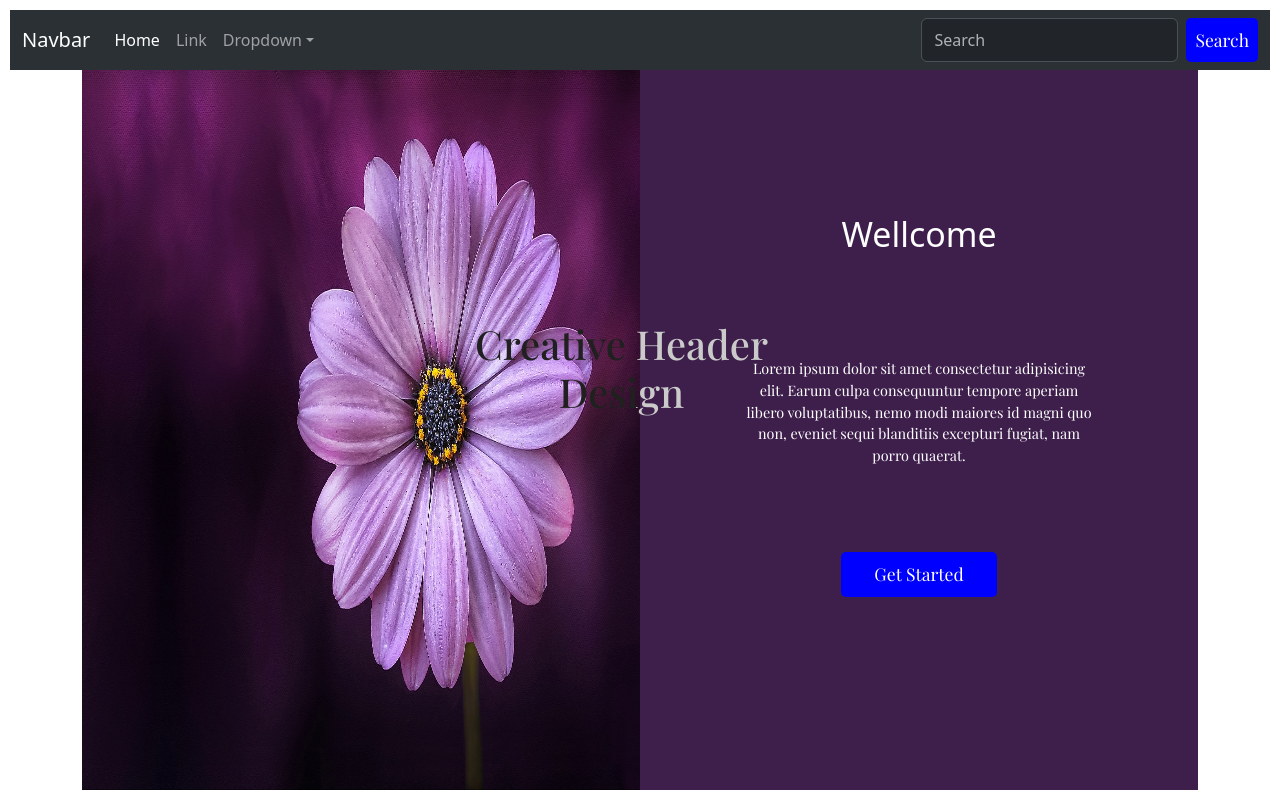
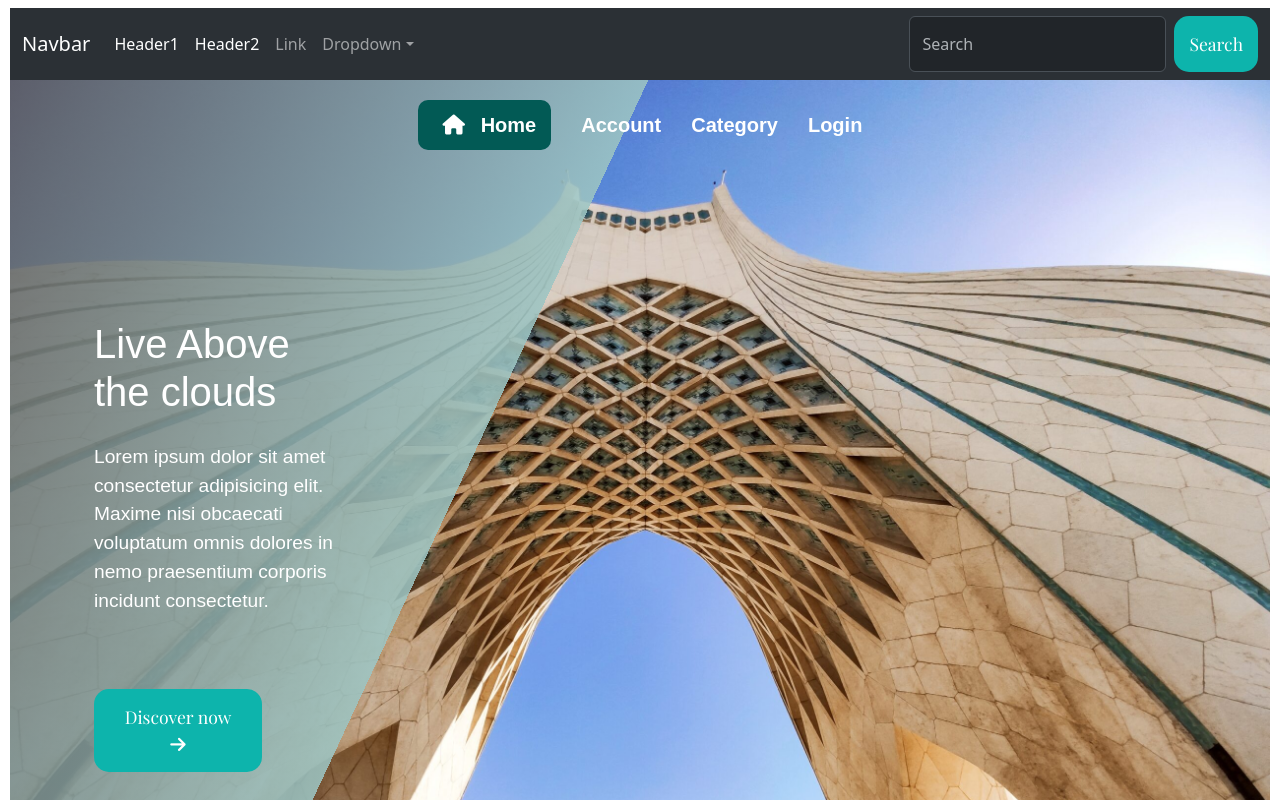
Before and after one commit to alirezatalebizadeh/example-template-header-with-react, a React (Create React App) app: page /header2 in a window 1280 px wide. Built offline with nearby package versions, Linux system fonts and the light colour scheme; a web font is replaced by a local one.

Commit message:
create header2

```diff
--- a/public/index.html
+++ b/public/index.html
@@ -8,6 +8,13 @@
     <meta
       name="description"
       content="Web site created using create-react-app"
+    />
+    <link
+      rel="stylesheet"
+      href="https://cdnjs.cloudflare.com/ajax/libs/font-awesome/6.4.2/css/all.min.css"
+      integrity="sha512-z3gLpd7yknf1YoNbCzqRKc4qyor8gaKU1qmn+CShxbuBusANI9QpRohGBreCFkKxLhei6S9CQXFEbbKuqLg0DA=="
+      crossorigin="anonymous"
+      referrerpolicy="no-referrer"
     />
     <link rel="apple-touch-icon" href="%PUBLIC_URL%/logo192.png" />
     <!--
--- a/src/App.css
+++ b/src/App.css
@@ -1,3 +1,8 @@
 .App {
   margin: 10px;
 }
+* {
+  margin: 0;
+  padding: 0;
+  box-sizing: border-box;
+}
--- a/src/App.js
+++ b/src/App.js
@@ -1,13 +1,20 @@
 import './App.css';
 import 'bootstrap/dist/css/bootstrap.min.css'
 import Navbar from './Components/Navbar';
-import Header1 from './Components/Header1/Header1';
+import { useRoutes } from 'react-router-dom'
+import routes from './routes';
+
+
+
+
 
 function App() {
+  let router = useRoutes(routes)
+
   return (
-    <div className="App">
+    <div className="App my-2">
       <Navbar />
-      <Header1/>
+      {router}
     </div>
   );
 }
--- /dev/null
+++ b/src/Components/Header2/Header2.css
@@ -0,0 +1,87 @@
+.header2 {
+  height: 90vh;
+  background-image: linear-gradient(
+      115deg,
+      #5e5c5cde 0%,
+      #9dc5c3de 40%,
+      transparent 40%
+    ),
+    url("./../../../public/images/برج-آزادی-1-scaled.jpg");
+  background-position: top;
+  background-size: cover;
+}
+
+.nav {
+}
+.navbar__links {
+  display: flex;
+  justify-content: center;
+  list-style: none;
+  padding: 30px;
+}
+
+.link__item {
+  margin: 0 15px;
+  font-size: 20px;
+  font-family: sans-serif;
+  color: #fff;
+  font-weight: bold;
+  cursor: pointer;
+  transition: all 0.1s;
+}
+.link__item:hover:not(.home) {
+  border-bottom: 3px solid #025a55;
+}
+
+.home {
+  background-color: #0db4ca;
+  padding: 10px 15px;
+  margin-top: -10px;
+  border-radius: 10px;
+  transition: all 0.3s;
+}
+.home {
+  background-color: #025a55;
+}
+
+.texts {
+  /* background-color: green; */
+  width: 40%;
+  height: 77vh;
+  display: grid;
+  grid-template-columns: repeat(6, 1fr);
+  grid-template-rows: repeat(5, 1fr);
+  font-family: sans-serif;
+}
+
+.title {
+  grid-column: 2/5;
+  grid-row: 2/3;
+  color: white;
+}
+
+.info {
+  grid-column: 2/5;
+  grid-row: 3/5;
+  font-size: 1.2rem;
+  color: white;
+}
+.btn {
+  grid-row: 5/6;
+  grid-column: 2/4;
+  align-self: start;
+  padding: 15px;
+  border: none;
+  border-radius: 15px;
+  background-color: #0db4ac;
+  color: white;
+  font-size: 1.1rem;
+  cursor: pointer;
+  transition: all 0.3s;
+}
+.btn:hover {
+  background-color: #096f7c;
+}
+.fa {
+  margin: 0 10px;
+}
--- /dev/null
+++ b/src/Components/Header2/Header2.js
@@ -0,0 +1,32 @@
+import React from 'react'
+import './Header2.css'
+export default function Header2() {
+    return (
+        <>
+            <div class="header2">
+                <nav class="navBar">
+                    <ul class="navbar__links">
+                        <li class="link__item home">
+                            <i class="fa fa-home" aria-hidden="true"></i> Home
+                        </li>
+                        <li class="link__item navLink">Account</li>
+                        <li class="link__item navLink">Category</li>
+                        <li class="link__item navLink">Login</li>
+                    </ul>
+                </nav>
+
+                <div class="texts">
+                    <h1 class="title">Live Above the clouds</h1>
+                    <p class="info">
+                        Lorem ipsum dolor sit amet consectetur adipisicing elit. Maxime nisi
+                        obcaecati voluptatum omnis dolores in nemo praesentium corporis
+                        incidunt consectetur.
+                    </p>
+                    <button class="btn">
+                        Discover now <i class="fa fa-arrow-right" aria-hidden="true"></i>
+                    </button>
+                </div>
+            </div>
+        </>
+    )
+}
--- a/src/Components/Navbar.js
+++ b/src/Components/Navbar.js
@@ -1,5 +1,5 @@
 import React from 'react'
-
+import { Link } from 'react-router-dom'
 export default function Navbar() {
     return (
         <nav className="navbar navbar-expand-lg bg-body-tertiary" data-bs-theme="dark">
@@ -11,7 +11,10 @@ export default function Navbar() {
                 <div className="collapse navbar-collapse" id="navbarSupportedContent">
                     <ul className="navbar-nav me-auto mb-2 mb-lg-0">
                         <li className="nav-item">
-                            <a className="nav-link active" aria-current="page" href="#">Home</a>
+                            <Link to='/header1' className="nav-link active" aria-current="page">Header1</Link>
+                        </li>
+                        <li className="nav-item">
+                            <Link to='/header2' className="nav-link active" aria-current="page">Header2</Link>
                         </li>
                         <li className="nav-item">
                             <a className="nav-link" href="#">Link</a>
--- a/src/index.js
+++ b/src/index.js
@@ -2,16 +2,17 @@ import React from 'react';
 import ReactDOM from 'react-dom/client';
 import './index.css';
 import App from './App';
-import reportWebVitals from './reportWebVitals';
+// import reportWebVitals from './reportWebVitals';
+import { BrowserRouter } from 'react-router-dom'
 
 const root = ReactDOM.createRoot(document.getElementById('root'));
 root.render(
-  <React.StrictMode>
+  <BrowserRouter>
     <App />
-  </React.StrictMode>
+  </BrowserRouter>
 );
 
 // If you want to start measuring performance in your app, pass a function
 // to log results (for example: reportWebVitals(console.log))
 // or send to an analytics endpoint. Learn more: https://bit.ly/CRA-vitals
-reportWebVitals();
+// reportWebVitals();
--- /dev/null
+++ b/src/routes.js
@@ -0,0 +1,10 @@
+import Header1 from "./Components/Header1/Header1";
+import Header2 from "./Components/Header2/Header2";
+
+let routes = [
+    { path: '/header1', element: <Header1 /> },
+    { path: '/header2', element: <Header2 /> }
+]
+
+
+export default routes
```
